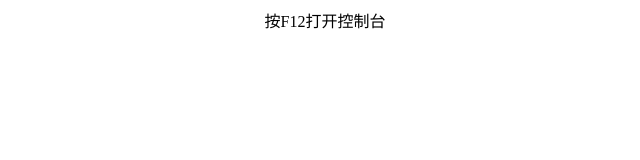
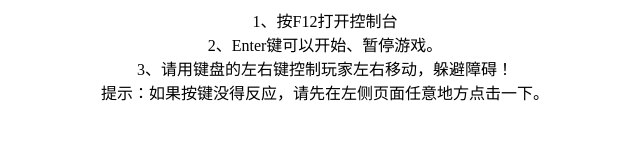
Before and after one commit to cxx1994/consoleGame, a website built with webpack: page src/index.html in a window 1280 px wide. Shown: the whole page, without its empty margins (315-955 px from the left). Built offline with nearby package versions, Linux system fonts and the light colour scheme.

Commit message:
修改首页

```diff
--- a/src/index.html
+++ b/src/index.html
@@ -5,8 +5,9 @@
     <title>console-game</title>
 </head>
 <body>
-<center>按F12打开控制台</center>
+<center>1、按F12打开控制台</center>
+<center>2、Enter键可以开始、暂停游戏。</center>
+<center>3、请用键盘的左右键控制玩家左右移动，躲避障碍！</center>
+<center>提示：如果按键没得反应，请先在左侧页面任意地方点击一下。</center>
 </body>
-<script src="./libs/shim.js"></script>
-<script src="./libs/symbol.js"></script>
 </html>
```
Also changed, not shown: index.html (+4 -2 lines), README.md.
